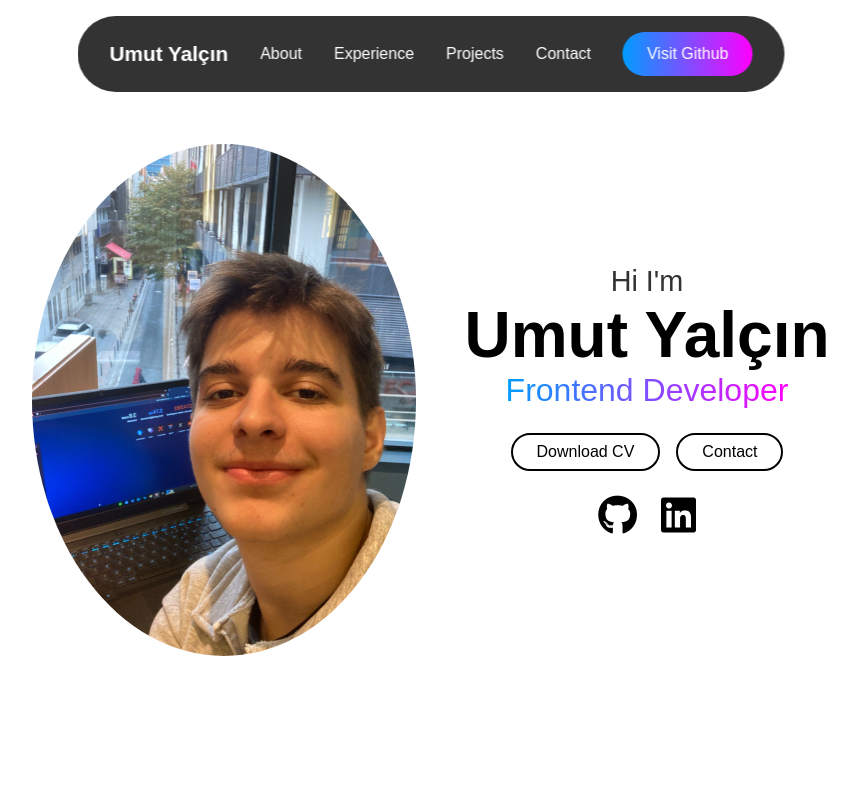
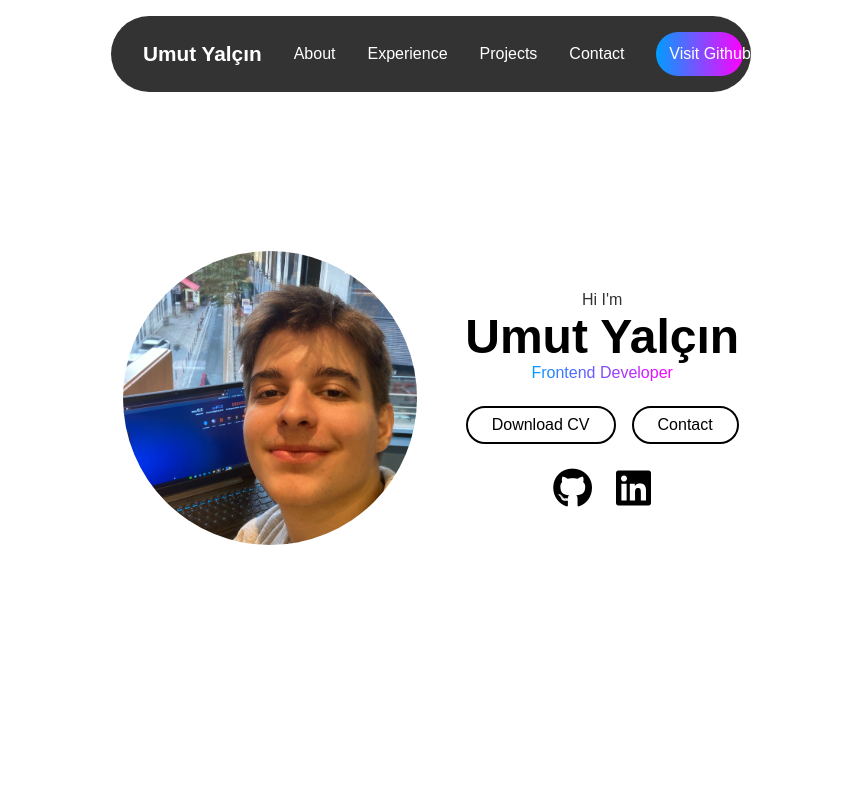
Before and after one commit to Vorxzz/portfolio-website, a plain HTML site: page index.html in a window 1280 px wide. Shown: the top 800 px of the page, without its empty margins (209-1066 px from the left). Drawn offline with Linux system fonts and the light colour scheme.

Commit message:
my personal photograph is covered

```diff
--- a/index.html
+++ b/index.html
@@ -37,7 +37,11 @@
 
     <section id="about" class="about">
         <div class="about-container">
-            <img src="images/me2.jpeg" alt="">
+            <div class="img-container">
+
+                <img src="images/me2.jpeg" alt="">
+            </div>
+
 
             <div class="info-box">
 
--- a/style.css
+++ b/style.css
@@ -9,6 +9,7 @@
 
 }
 header{
+    width: 50%;
     position: fixed;
     top: 1rem;
     left: 50%;
@@ -62,7 +63,8 @@ li a:hover::before{
 }
 
 .visit-btn{
-    padding: 0.8rem 1.5rem;
+    width: 15%;
+    padding: 0.8rem;
     border-radius: 3rem;
     border: none;
     font-weight: 500;
@@ -99,8 +101,10 @@ section{
     gap: 10rem;
 }
 .about img{
-    width: 30vw;
+    object-fit: cover;
+    width: 23vw;
     border-radius: 50%;
+    height: 23vw;
 }
 .info-box{
     display: flex;
@@ -109,21 +113,22 @@ section{
     align-items: center;
     justify-content: center;
     gap: 1.5rem;
+    width: 50%;
 }
 .info-box h3{
-    font-size:1.8rem;
+    font-size:1rem;
     font-weight: 500;
     opacity: 0.8;
 }
 .info-box h1{
-    font-size: 4rem;
+    font-size: 3rem;
     font-weight: 600;
 }
 .info-box span{
     background: linear-gradient(to right,rgb(0, 157, 255), rgb(255, 0, 255));
     background-clip: text;
     color: transparent;
-    font-size: 2rem;
+    font-size: 1rem;
 
 }
 .btn-group{
```
